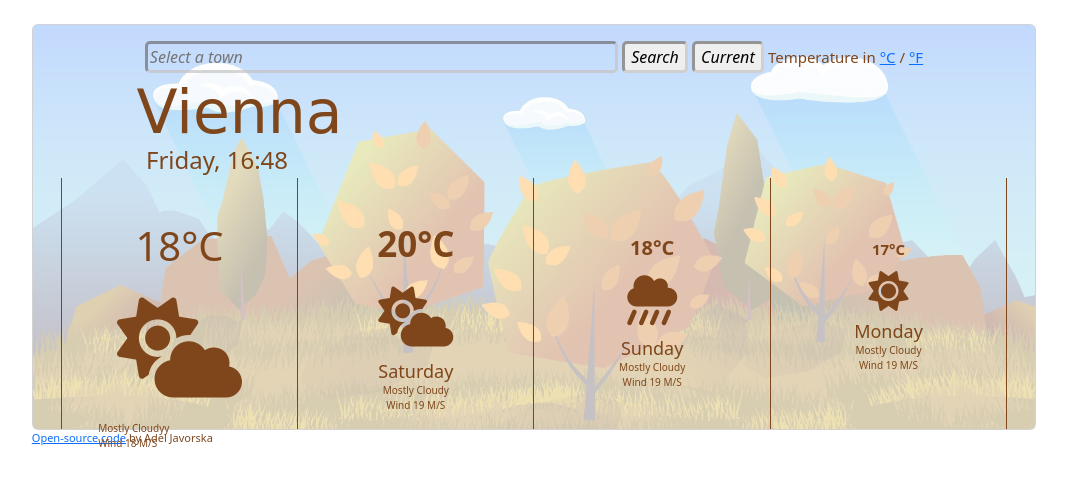
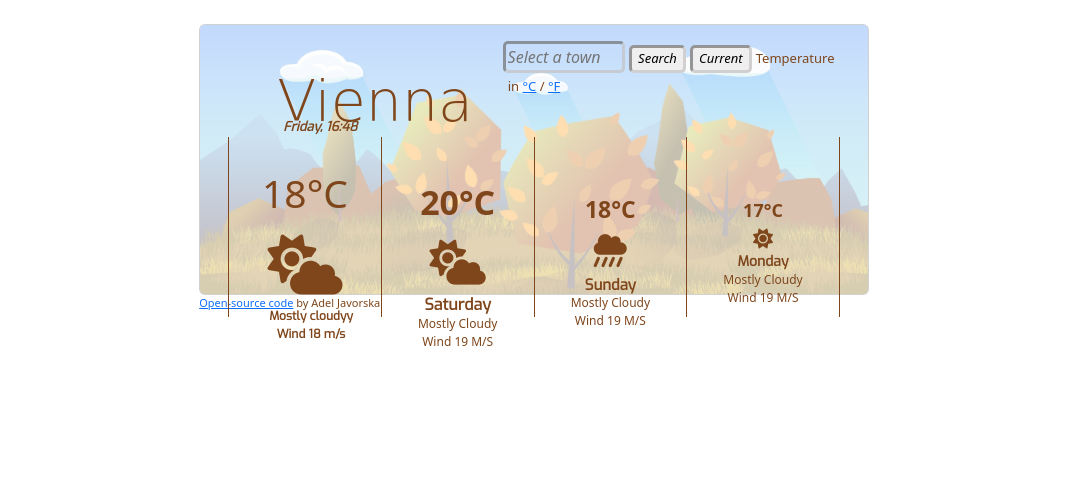
Before and after one commit to AdelJav/MP_SC, a plain HTML site: page index.html in a window 1280 px wide. Shown: the whole page, without its empty margins (106-1173 px from the left). Drawn offline with nearby package versions, Linux system fonts and the light colour scheme; a web font is replaced by a local one.

Commit message:
CSS updates

```diff
--- a/src/styles.css
+++ b/src/styles.css
@@ -5,19 +5,19 @@
 .cardbody {
   display: block;
   margin: 0 auto;
-  width: 90%;
+  width: 60%;
 }
 
 h1 {
   color: #7f461b;
   text-align: left;
-  font-family: "Montez", cursive;
-  font-size: 60px;
-  font-weight: 400;
+  font-family: "Lovers Quarrel", cursive;
+  font-size: 57px;
+  font-weight: 200;
   line-height: 1;
   margin: 0;
   margin-left: 8%;
-  margin-top: 1%;
+  margin-top: -4%;
 }
 
 .inputtown {
@@ -25,73 +25,80 @@ h1 {
   background: transparent;
   border: 3px inset rgb(197, 194, 194, 0.7);
   font-style: italic;
-  width: 50%;
+  margin-left: 44%;
+  width: 20%;
 }
 
 .submitButton {
   border-radius: 5px;
   border: 3px inset rgb(197, 194, 194, 0.7);
+  font-size: 13px;
   font-style: italic;
 }
 .current {
   border-radius: 5px;
   border: 3px inset rgb(197, 194, 194, 0.7);
+  font-size: 13px;
   font-style: italic;
 }
 
 .day1 {
   color: #7f461b;
-  font-size: x-large;
-  font-weight: 500;
+  font-size: 13px;
+  font-style: italic;
+  font-weight: 700;
   margin: 0;
   margin-left: 9%;
+  margin-top: -2%;
   text-align: left;
+  font-family: "Exo", sans-serif;
 }
 .day2 {
   color: #7f461b;
-  font-size: large;
-  font-weight: 500;
+  font-size: 16px;
+  font-weight: 700;
   margin: 0;
+  font-family: "Exo", sans-serif;
 }
 .day3 {
   color: #7f461b;
-  font-size: large;
-  font-weight: 500;
+  font-size: 15px;
+  font-weight: 700;
   margin: 0;
+  font-family: "Exo", sans-serif;
 }
 .day4 {
   color: #7f461b;
-  font-size: large;
-  font-weight: 500;
+  font-size: 14px;
+  font-weight: 700;
   margin: 0;
+  font-family: "Exo", sans-serif;
 }
-.temp1 {
-  font-size: 60px;
-  font-weight: 500;
-  position: relative;
-  top: 15%;
-}
+
 .tempUnits {
   color: #7f461b;
   font-size: 15px;
   text-align: right;
+  font-size: 13px;
+  margin-top: -500px;
 }
 
 .details1 {
   color: #7f461b;
   position: static;
-  font-size: 10px;
+  font-size: 12px;
+  font-family: "Exo", sans-serif;
+  font-weight: 600;
   margin: 0;
   margin-left: 10%;
-  text-align: left;
-  text-transform: capitalize;
+  text-align: center;
 }
 
 .details2,
 .details3,
 .details4 {
   color: #7f461b;
-  font-size: 10px;
+  font-size: 12px;
   margin: 0;
   text-align: center;
   text-transform: capitalize;
@@ -110,35 +117,38 @@ h1 {
 
 .picture-day1 {
   color: #7f461b;
-  font-size: 100px;
+  font-size: 60px;
 }
 
 .picture-day2 {
   color: #7f461b;
-  font-size: 60px;
+  font-size: 45px;
 }
 
 .picture-day3 {
   color: #7f461b;
-  font-size: 50px;
+  font-size: 33px;
 }
 .picture-day4 {
   color: #7f461b;
-  font-size: 40px;
+  font-size: 20px;
 }
 
 .temp1 {
   color: #7f461b;
-  font-size: 40px;
+  font-weight: 500;
+  font-size: 39px;
   margin: 0;
   margin-left: 0;
+  position: relative;
+  top: 15%;
   text-align: center;
 }
 
 .temp2 {
   color: #7f461b;
   font-weight: 600;
-  font-size: 35px;
+  font-size: 34px;
   margin: 0;
   margin-left: 0;
   margin-top: 40px;
@@ -147,7 +157,7 @@ h1 {
 .temp3 {
   color: #7f461b;
   font-weight: 600;
-  font-size: 20px;
+  font-size: 23px;
   margin: 0;
   margin-left: 0;
   margin-top: 55px;
@@ -155,7 +165,7 @@ h1 {
 }
 .temp4 {
   color: #7f461b;
-  font-size: 15px;
+  font-size: 18px;
   font-weight: 600;
   margin: 0;
   margin-left: 0;
@@ -164,7 +174,7 @@ h1 {
 }
 
 .picture-day1 i {
-  margin-top: 60px;
+  margin-top: 40px;
 }
 
 .cardbody1 {
@@ -178,6 +188,6 @@ h1 {
 }
 
 .opensource {
-  margin-left: 5%;
+  margin-left: 20%;
   font-size: 11px;
 }
```
